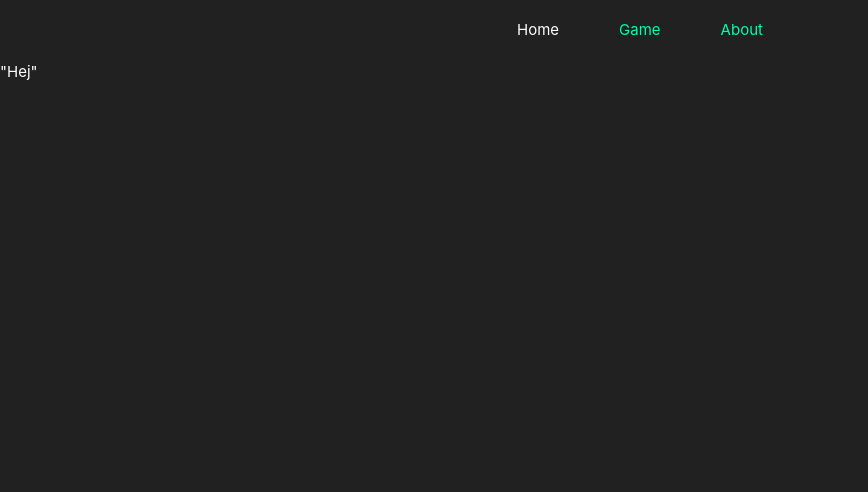
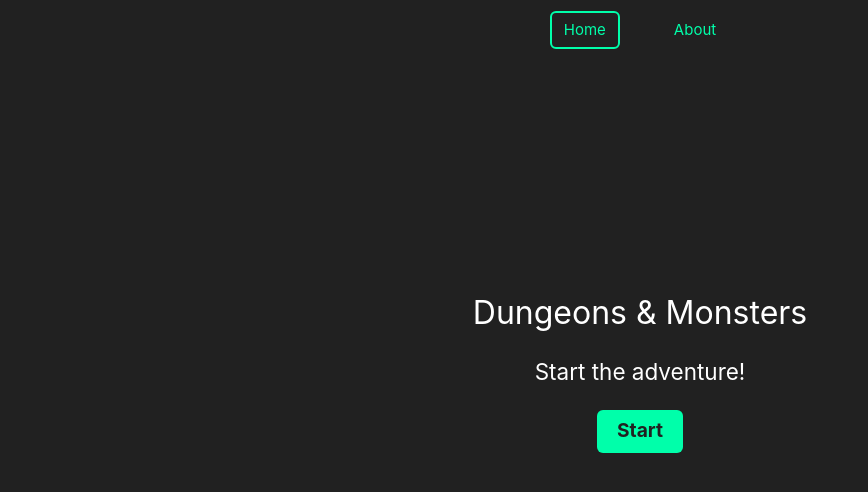
Before and after one commit to Web-ski/dungeons-game-project, a Vue app: page / in a window 1280 px wide. Shown: the top 492 px of the page, without its empty margins (0-868 px from the left). Built offline with nearby package versions, Linux system fonts and the light colour scheme.

Commit message:
Add Home content

```diff
--- a/src/assets/base.css
+++ b/src/assets/base.css
@@ -2,6 +2,7 @@
   --dungeon-white: #fff;
   --dungeon-dark: #212121;
   --dungeon-active: rgb(0, 255, 170);
+  --button-radius: 6px;
 }
 
 *,
--- a/src/components/AppHeader.vue
+++ b/src/components/AppHeader.vue
@@ -6,7 +6,6 @@ import { RouterLink } from "vue-router";
   <header class="app-header">
     <nav class="app-nav">
       <RouterLink class="nav-link" to="/">Home</RouterLink>
-      <RouterLink class="nav-link" to="/game">Game</RouterLink>
       <RouterLink class="nav-link" to="/about">About</RouterLink>
     </nav>
   </header>
@@ -30,11 +29,14 @@ import { RouterLink } from "vue-router";
 .app-nav .nav-link {
   text-decoration: none;
   color: var(--dungeon-active);
-  padding: 10px 20px;
-  margin: 0 10px;
+  padding: 5px 12px;
+  margin: 0 20px;
+  border: solid 2px transparent;
 }
 
 .app-nav .nav-link.active-link {
-  color: var(--dungeon-white);
+  color: var(--dungeon-active);
+  border-radius: var(--button-radius);
+  border-color: var(--dungeon-active);
 }
 </style>
--- /dev/null
+++ b/src/const/game-data.const.js
@@ -0,0 +1,3 @@
+export const GAME_INFO = {
+  title: "Dungeons & Monsters",
+};
--- a/src/views/HomeView.vue
+++ b/src/views/HomeView.vue
@@ -1,6 +1,73 @@
 <script setup>
+import { GAME_INFO } from "../const/game-data.const";
+import { RouterLink } from "vue-router";
 </script>
 
 <template>
-  <main>"Hej"</main>
+  <main class="page-main">
+    <section class="hero">
+      <h1 class="app-title">{{ title }}</h1>
+      <h2>Start the adventure!</h2>
+      <RouterLink class="game-link" to="/game">Start</RouterLink>
+    </section>
+  </main>
 </template>
+
+<script>
+export default {
+  data() {
+    return {
+      title: GAME_INFO.title,
+    };
+  },
+};
+</script>
+
+<style>
+.page-main {
+  min-height: 80vh;
+  display: flex;
+  justify-content: center;
+  align-items: center;
+  flex-direction: column;
+}
+
+.hero {
+  display: flex;
+  justify-content: center;
+  align-items: center;
+  flex-direction: column;
+}
+
+.app-title {
+  font-size: 2rem;
+  line-height: 160%;
+  margin-bottom: 1rem;
+  animation: showTitle 2s;
+}
+
+h2,
+.game-link {
+  animation: showTitle 3s;
+}
+
+@keyframes showTitle {
+  from {
+    opacity: 0;
+  }
+  to {
+    opacity: 1;
+  }
+}
+
+.game-link {
+  font-size: 1.2rem;
+  text-decoration: none;
+  font-weight: bold;
+  color: var(--dungeon-dark);
+  background-color: var(--dungeon-active);
+  padding: 5px 20px 7px;
+  margin: 20px;
+  border-radius: var(--button-radius);
+}
+</style>
```
